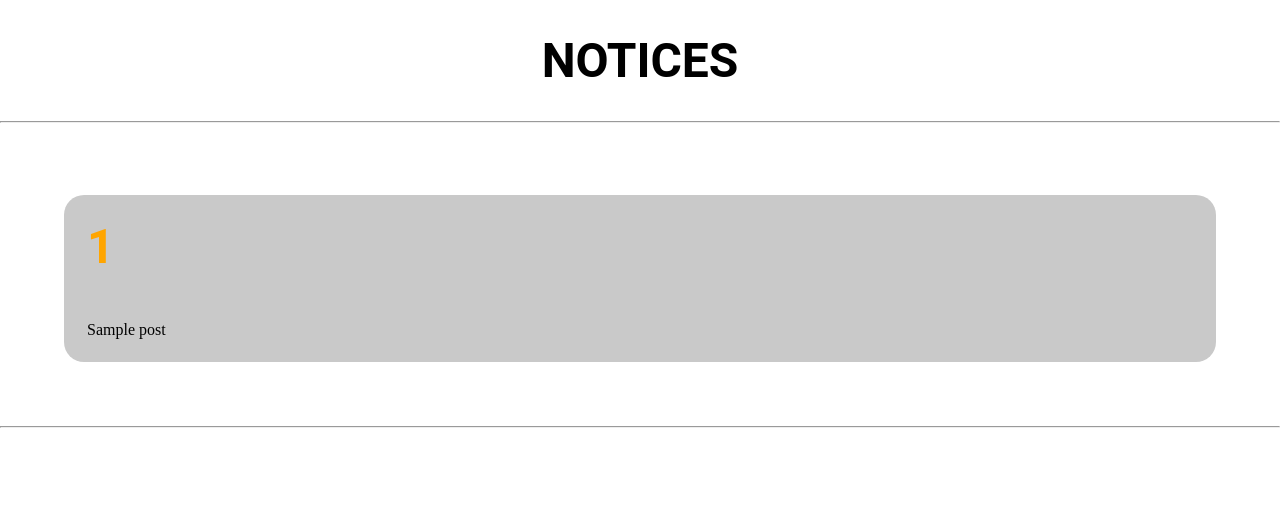
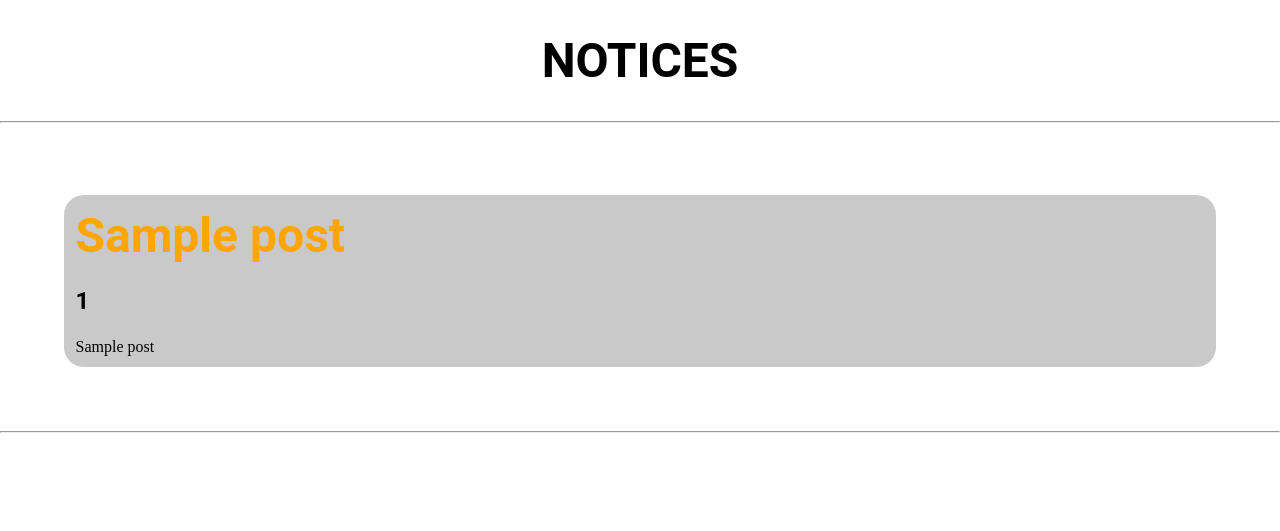
Before and after one commit to Beamma/Test-App, a Flask app: template templates/home.html in a window 1280 px wide. Shown: the part 790-1321 px from the top of the page. Run offline with Flask 2, Linux system fonts and the light colour scheme; the template is opened without the code that fills it: most values are stand-ins (such as "Sample title", 1, 10 or a date in 2020).

Commit message:
V3.2 Added Tittle To Posts

```diff
--- a/main.py
+++ b/main.py
@@ -48,7 +48,7 @@ def home():
     if logstatus == "true":
         conn = sqlite3.connect('users.db')
         c = conn.cursor()
-        c.execute("SELECT name, post FROM notices")
+        c.execute("SELECT name, post, title FROM notices")
         posts = c.fetchall()
         conn.close()
         if xadmin == "Admin":
@@ -85,7 +85,8 @@ def post_admin():
     post_db.insert(1, user_id)
     post_db.insert(2, request.form['post'])
     post_db.insert(3, name)
-    sql = "INSERT INTO notices(user, post, name) VALUES(?,?,?)"
+    post_db.insert(4, request.form['title'])
+    sql = "INSERT INTO notices(user, post, name, title) VALUES(?,?,?,?)"
     val = post_db
     conn = sqlite3.connect('users.db')
     c = conn.cursor()
--- a/static/css/style.css
+++ b/static/css/style.css
@@ -168,13 +168,20 @@ background: rgb(201, 201, 201);
 
 .post p {
   margin: 0px;
-  padding: 2%;
+  padding: 1%;
 }
 
 .post h1 {
   margin: 0px;
-  padding: 2%;
+  padding: 1%;
   font-family: "Roboto", sans-serif;
   color: orange;
   text-align: left;
 }
+.post h2 {
+  margin: 0px;
+  padding: 1%;
+  font-family: "Roboto", sans-serif;
+  color: black;
+  text-align: left;
+}
--- a/templates/home.html
+++ b/templates/home.html
@@ -12,11 +12,14 @@
 	<div class = "notices">
 		{% for i in posts %}
 		<div class = "post">
+			<div class = "title_submit">
+				<h1> {{i[2]}} </h1>
+			</div>
 			<div class = "user">
-				<h1> {{i[0]}} </h1>
+				<h2> {{i[0]}} </h2>
 			</div>
 			<div class = "notice">
-			<p>	{{i[1]}} </p>
+				<p>	{{i[1]}} </p>
 			</div>
 		</div>
 		{% endfor %}
```
Also changed, not shown: templates/admin.html (+9 -6 lines), users.db.
